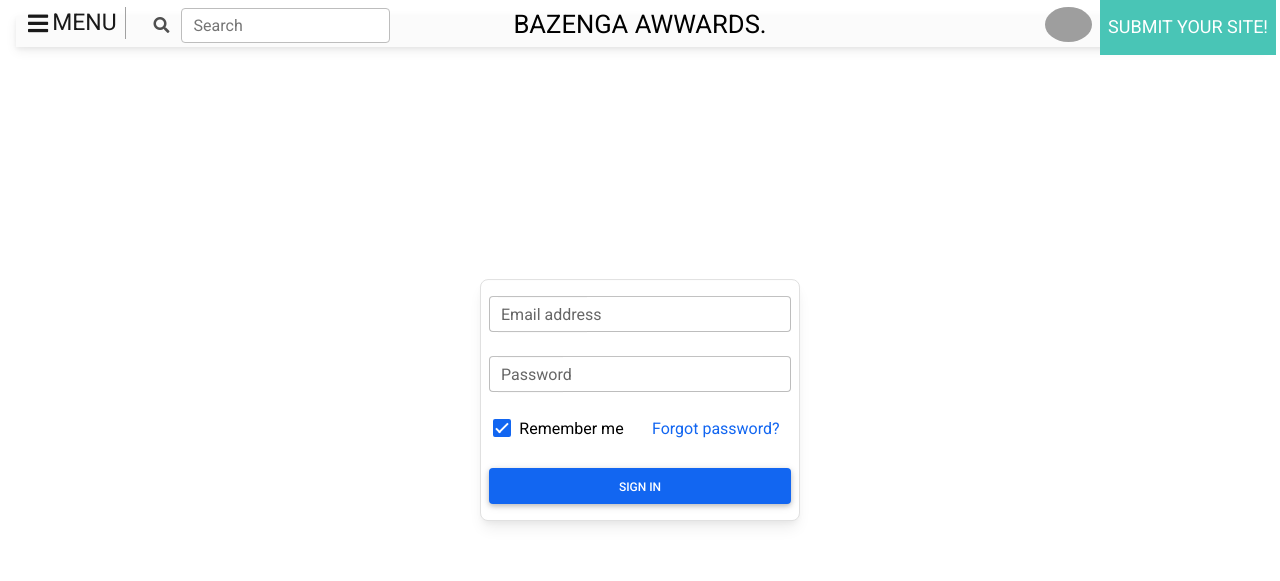
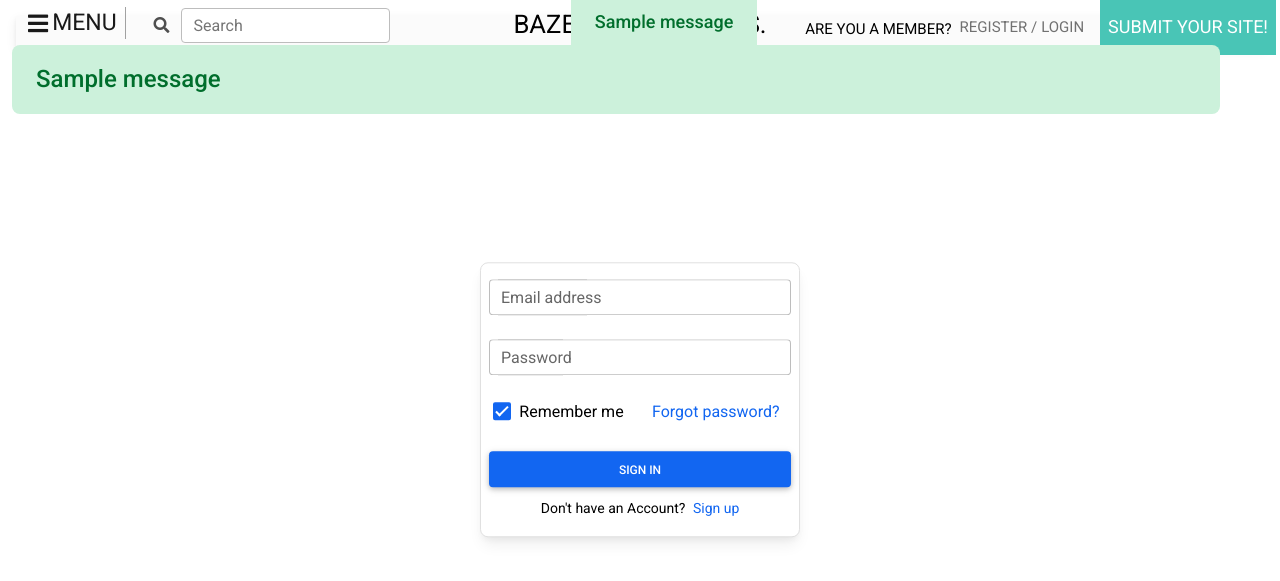
Before and after one commit to eude313/awwards, a Django app: page /signIn in a window 1280 px wide. Shown: the top 581 px of the page. Run offline with Django 3.2, Linux system fonts and the light colour scheme; tables that the repository leaves empty hold one stand-in row (values such as "Sample post"); one stand-in notice (Sample message) is shown; some libraries are stand-ins or nearby versions; grey boxes are pictures that could not be loaded.

Commit message:
add modifications

```diff
--- a/awward/templates/auth/signIn.html
+++ b/awward/templates/auth/signIn.html
@@ -1,16 +1,26 @@
 {% extends 'awwards/base.html' %}
 {% block content %}
+<div class="container-fluid">
+  {% if messages %}
+    <div class="messages me-5">
+        {% for message in messages %}
+        <h4 {% if message.tags %} class="alert alert-{{ message.tags }}"{% endif %}>{{ message }}</h4>
+        {% endfor %}
+    </div>
+  {% endif %}
+</div>
 <div class="card border position-absolute top-50 start-50 translate-middle" style="width:20rem;">
   <form class="my-3 mx-2" method="POST" action="">
+  {% csrf_token %}
     <!-- Email input -->
     <div class="form-outline mb-4">
-      <input type="email" id="form1Example1" class="form-control" />
-      <label class="form-label" for="form1Example1">Email address</label>
+      <input type="email" id="form3Example3" name="email"  class="form-control" />
+      <label class="form-label" for="form3Example3">Email address</label>
     </div>
 
     <!-- Password input -->
     <div class="form-outline mb-4">
-      <input type="password" id="form1Example2" class="form-control" />
+      <input type="password" id="form1Example2" name="password" class="form-control" />
       <label class="form-label" for="form1Example2">Password</label>
     </div>
 
@@ -38,6 +48,10 @@
 
     <!-- Submit button -->
     <button type="submit" class="btn btn-primary btn-block">Sign in</button>
+
+    <div class="text-center mt-2">
+      <small>Don't have an Account? <span class="ms-1"><a href="{% url 'register' %}">Sign up</a></span>  </small>
+    </div>
   </form>
 </div>
 
--- a/awward/templates/awwards/navbar.html
+++ b/awward/templates/awwards/navbar.html
@@ -22,7 +22,7 @@
         </small>
     </div>
 </div>
-<div id="main" style="height:2.9rem;">
+<div id="main" style="height:2.8rem;">
   <nav class="navbar navbar-expand-lg navbar-light bg-light"  style="font-size:30px;cursor:pointer;">
     <div class="container-fluid" style="margin-top:-1.1rem; height:2rem;">
       <span class="navbar-brand pe-2" style=" max-height:100%; font-size:23px;cursor:pointer; border-right:1px solid rgba(128, 128, 128, 0.733); max-height:100%;" onclick="openNav()"><i class="fas fa-bars"></i> <span class="ms-1" >MENU</span></span>
@@ -35,13 +35,14 @@
       class="navbar-toggler"
       type="button"
       data-mdb-toggle="collapse"
-        data-mdb-target="#navbarText"
-        aria-controls="navbarText"
+      data-mdb-target="#navbarSupportedContent"
+      aria-controls="navbarSupportedContent"
       aria-expanded="false"
-        aria-label="Toggle navigation">
+      aria-label="Toggle navigation"
+        >
         <i class="fas fa-bars"></i>
       </button>
-      <div class="collapse navbar-collapse" id="navbarText">
+      <div class="collapse navbar-collapse" id="navbarSupportedContent">
         <ul class="navbar-nav me-auto mb-2 mb-lg-0">
           <li class="nav-item">
             <form class="d-flex input-group w-auto mt-1">
@@ -60,7 +61,18 @@
         </ul>
 
         <ul class="navbar-nav mb-2 mb-lg-0">
-          <li class="nav-item mt-3 " style="max-width:100%;">
+          <li class="nav-item"  style="max-width:100%; height:2.8rem;">
+            {% if messages %}
+              <div class="messages me-5">
+                {% for message in messages %}
+                <h4 {% if message.tags %} class="alert alert-{{ message.tags }}"{% endif %}  style="font-size:18px">{{ message }}</h4>
+                {% endfor %}
+              </div>
+            {% endif %}
+          </li>
+
+          {% if user.is_authenticated %}
+            <li class="nav-item" style="height:50px;  margin-top:1.1rem; max-width:100%;">
               <!-- Avatar -->
               <a  class="dropdown-toggle d-flex align-items-center hidden-arrow"
                 href="#"
@@ -82,13 +94,22 @@
                   <a class="dropdown-item" href="#">Settings</a>
                 </li>
                 <li>
-                <a class="dropdown-item" href="#">Logout</a>
+                  <a class="dropdown-item" href="{% url 'signOut' %}">Logout</a>
                 </li>
               </ul>
             </li>
+            <li class="nav-item ms-2" style=" background-color: #49c5b6; margin-top:10px; width:100%; height:2.9rem; margin-right:-1.5rem;">
+              <a class="nav-link " style="margin-top:-0.5rem;" href="#"><span class="text-white" style="font-size:18px;">SUBMIT YOUR SITE!</span></a>
+            </li>
+            {% else %}
+              <li class="nav-item" style="max-width:100%; margin-top:26px;">
+              <span  class="d-flex" style="font-size:15px;"> ARE YOU A MEMBER? <span  class="d-flex"  style="margin-top:-10px;"> <a class="nav-link" href="{% url 'register' %}">REGISTER /</a><a class="nav-link" style="margin-left:-12px;" href="{% url 'signIn' %}">LOGIN </a></span>
+              </span></li>
               <li class="nav-item ms-2 text-center" style=" background-color: #49c5b6; max-width:100%; margin-right:-1.5rem;">
                 <a class="nav-link" href="#"><span class="text-white" style="font-size:18px">SUBMIT YOUR SITE!</span></a>
               </li>
+          {% endif %}
+
         </ul>
       </div>
     </div>
--- a/awward/urls.py
+++ b/awward/urls.py
@@ -5,4 +5,5 @@
     path('', home, name='home' ),
     path('register', register, name='register' ),
     path('signIn', signIn, name='signIn' ),
+    path('signOut', signOut, name='signOut' ),
 ]
--- a/awward/views.py
+++ b/awward/views.py
@@ -1,24 +1,42 @@
+from django.contrib.auth import authenticate, login, logout
 from django.shortcuts import redirect, render
-from django.contrib.auth.forms import UserCreationForm
-
+from awward.models import Users
+from django.contrib.auth.hashers import make_password
+from django.contrib import messages
 # Create your views here.
 
 def home(request):
     return render(request, 'awwards/home.html')
 
 def register(request):
-    form = UserCreationForm()
     if request.method == 'POST':
-        form = UserCreationForm(request.POST)
-        if form.is_valid():
-            form.save()
+        username= request.POST['username']
+        email= request.POST['email']
+        password= request.POST['password']
+        confirm_password= request.POST['confirm_password']
+        if password == confirm_password:
+            user = Users(username=username, email=email, password=make_password(password))
+            user.save()
+            messages.add_message(request, messages.SUCCESS, "Account created successfully!")
             return redirect('signIn')
-    context = {'form': form}
-    return render(request, 'auth/register.html', context)
+    else:
+        return render(request, 'auth/register.html')
 
 def signIn(request):
     if request.method == 'POST':
         email = request.POST['email']
         password = request.POST['password']
+        user = authenticate(email=email, password=password)
+        if user is not None:
+            login(request, user)
+            messages.add_message(request, messages.SUCCESS, "Successfully logged in!")
+            return redirect('home')
+        else:
+            messages.add_message(request, messages.ERROR, "invalid infomation!")
+            return redirect("signIn")
     else:
         return render(request, 'auth/signIn.html')
+
+def signOut(request):
+    logout(request)
+    return redirect('signIn')
```
Also changed, not shown: awward/templates/auth/register.html (+16 -10 lines), awward/templates/awwards/home.html (+2 -11 lines). Lines whose indentation alone changed are shown as unchanged.
